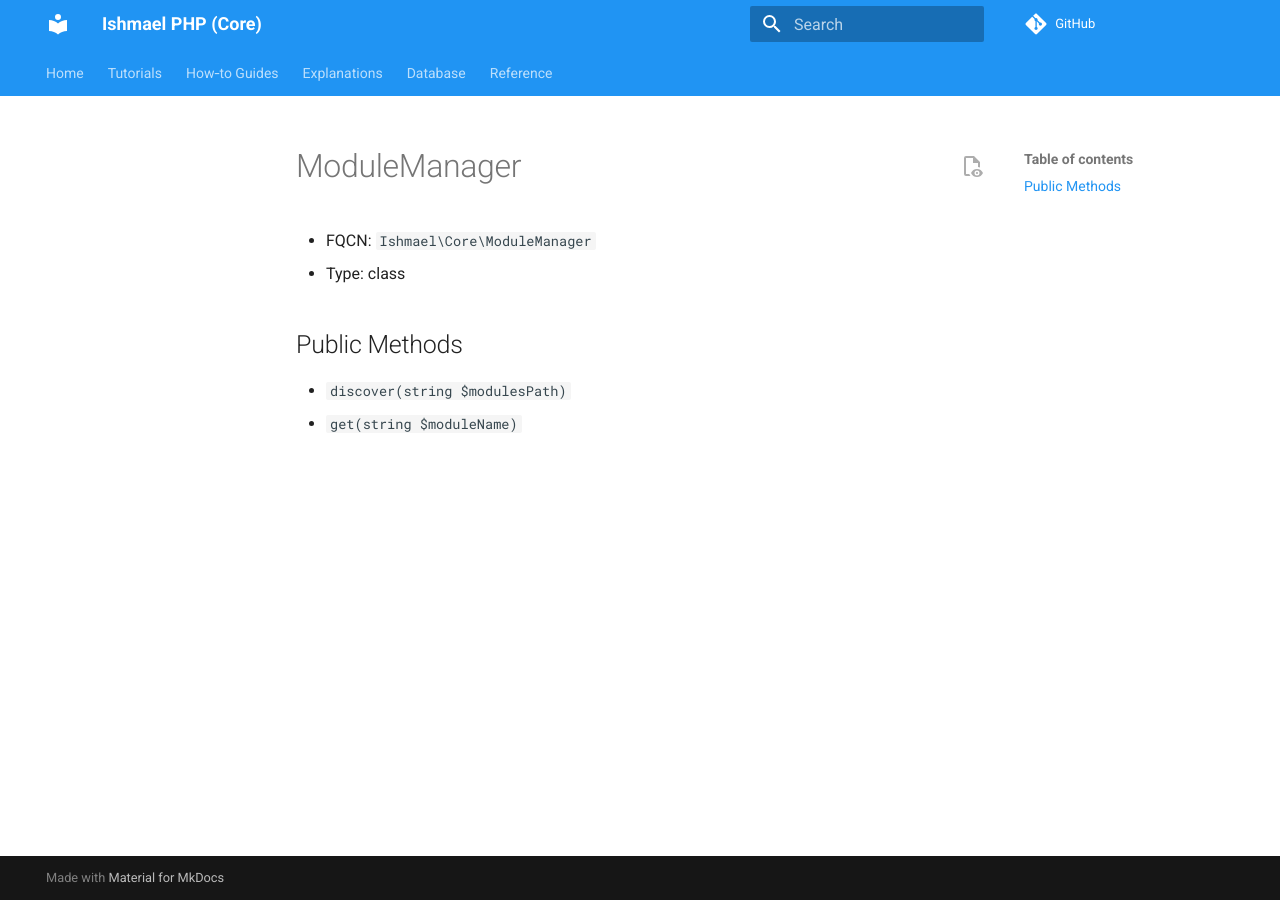
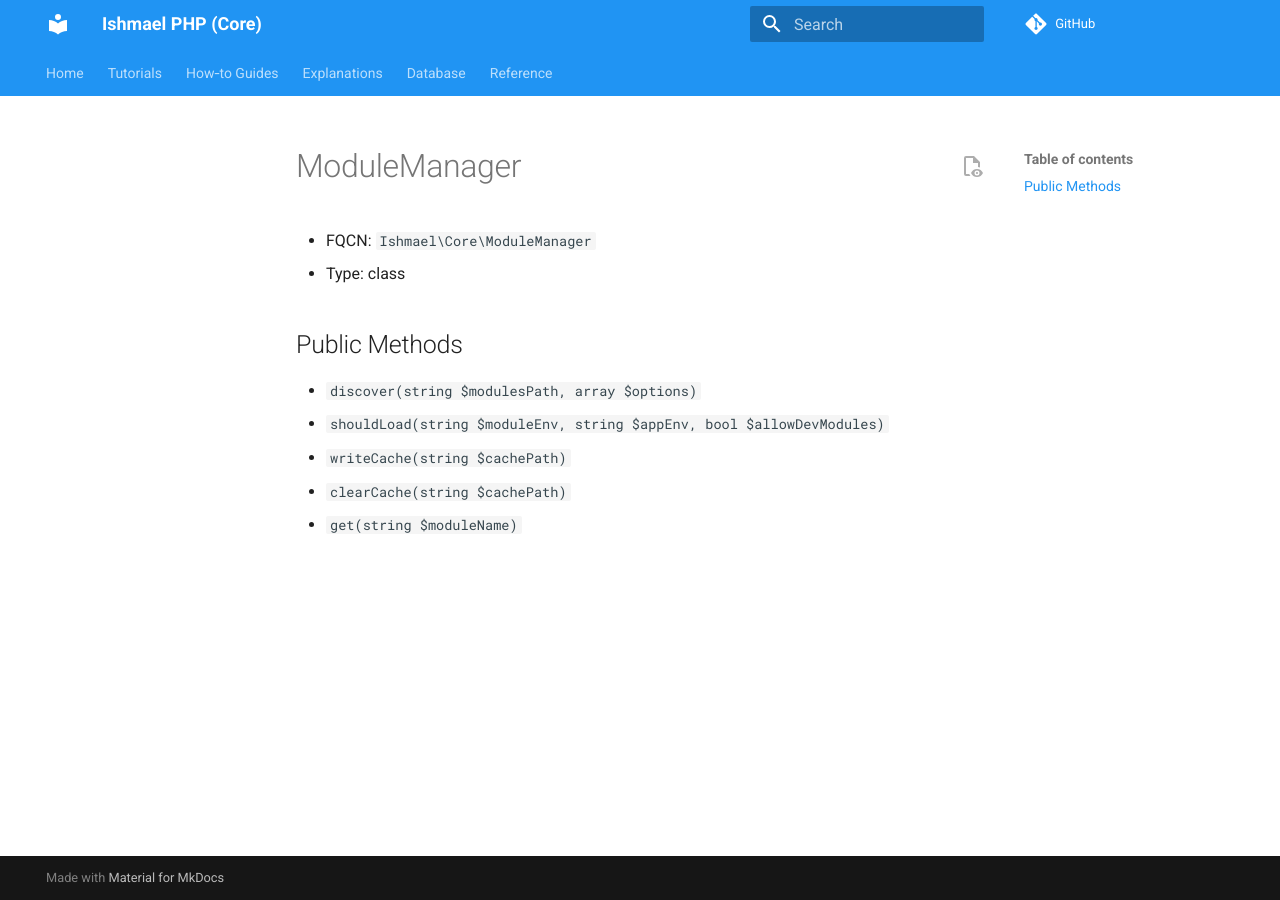
Before and after one commit to domsinclair/IshmaelPHP-Core, an MkDocs documentation site: the page built from Documentation/reference/core-api/ModuleManager.md, in a window 1280 px wide. Built offline with MkDocs 1.6.1 and Material for MkDocs 9.7.7, drawn with Linux system fonts in a browser that asks for light colours; comment, search, counter and statistics services are not loaded.

Commit message:
Update ModuleManager and add Packer class documentation
- Enhanced `ModuleManager` reference with new methods: `clearCache`, `writeCache`, and `shouldLoad`.
- Introduced `Packer` class documentation, detailing its methods and usage.
- Updated core API index to include `Packer`.

```diff
--- a/Documentation/reference/core-api/ModuleManager.md
+++ b/Documentation/reference/core-api/ModuleManager.md
@@ -5,5 +5,8 @@
 
 ## Public Methods
 
-- `discover(string $modulesPath)`
+- `discover(string $modulesPath, array $options)`
+- `shouldLoad(string $moduleEnv, string $appEnv, bool $allowDevModules)`
+- `writeCache(string $cachePath)`
+- `clearCache(string $cachePath)`
 - `get(string $moduleName)`
```
Also changed, not shown: Documentation/reference/core-api/Packer.md (added, +9 -0 lines), Documentation/reference/core-api/index.md (+1 -0 lines).
